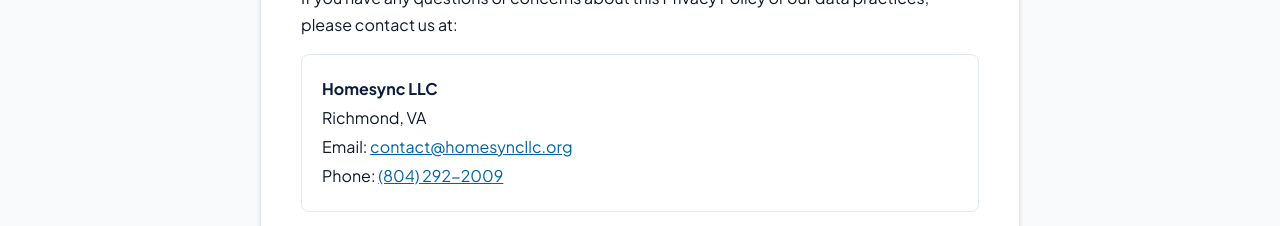
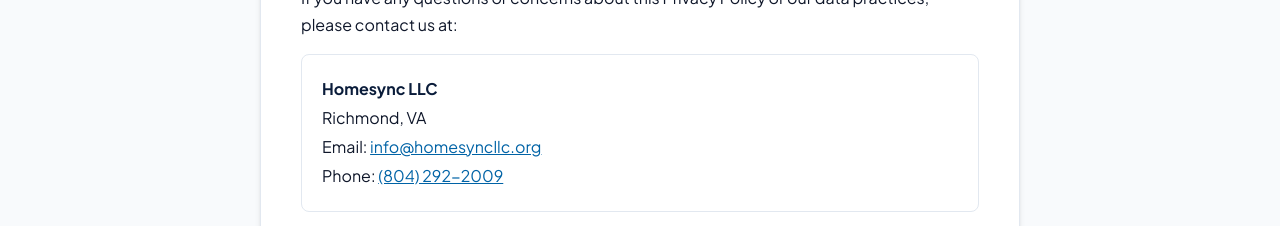
Before and after one commit to RiyadhArfin/Homesync, a React (Vite) app: page /privacy in a window 1280 px wide. Shown: the part 2800-3026 px from the top of the page. Built offline with nearby package versions, Linux system fonts and the light colour scheme.

Commit message:
fix(contact): update email address site-wide to info@homesyncllc.org

```diff
--- a/src/pages/PrivacyPage.tsx
+++ b/src/pages/PrivacyPage.tsx
@@ -115,7 +115,7 @@
               <div className="contact-details-box">
                 <strong>Homesync LLC</strong><br />
                 Richmond, VA<br />
-                Email: <a href="mailto:contact@homesyncllc.org">contact@homesyncllc.org</a><br />
+                Email: <a href="mailto:info@homesyncllc.org">info@homesyncllc.org</a><br />
                 Phone: <a href="tel:8042922009">(804) 292-2009</a>
               </div>
             </div>
```
Also changed, not shown: 1 other file (tests, documents, lock files or other folders).
